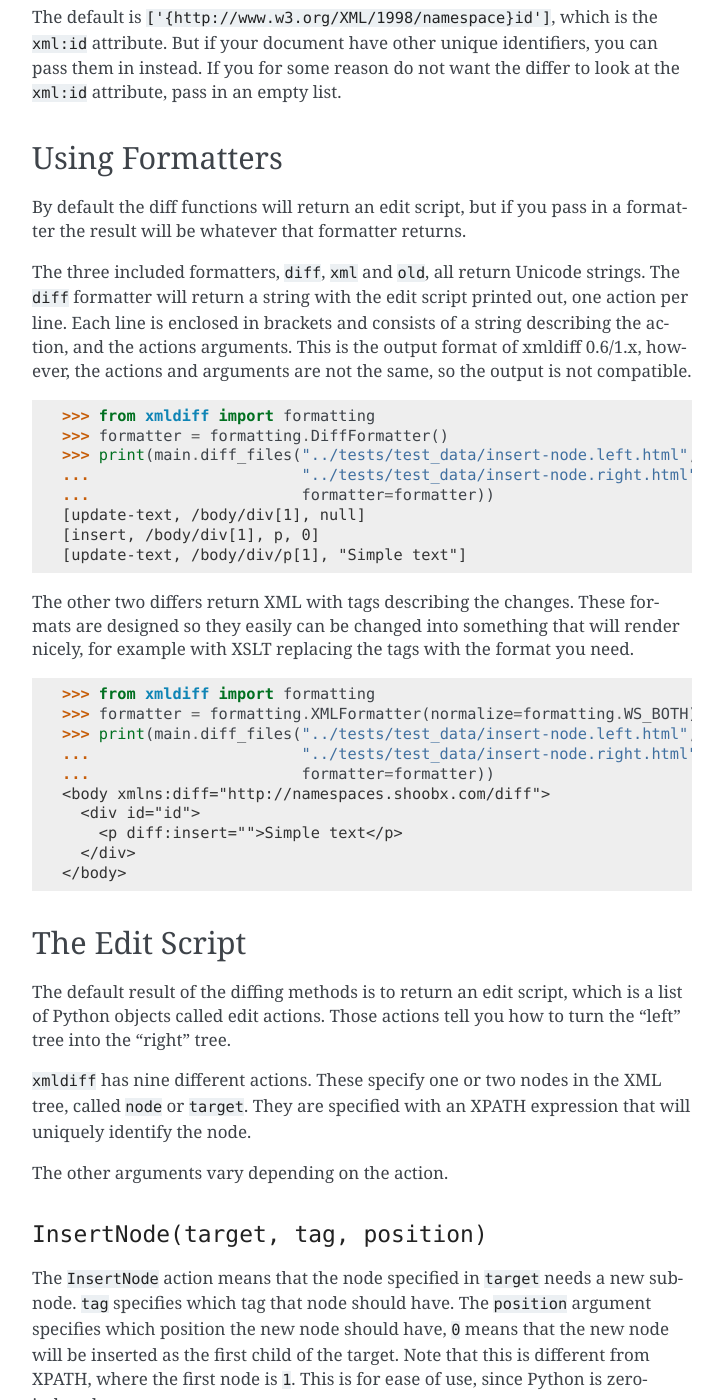
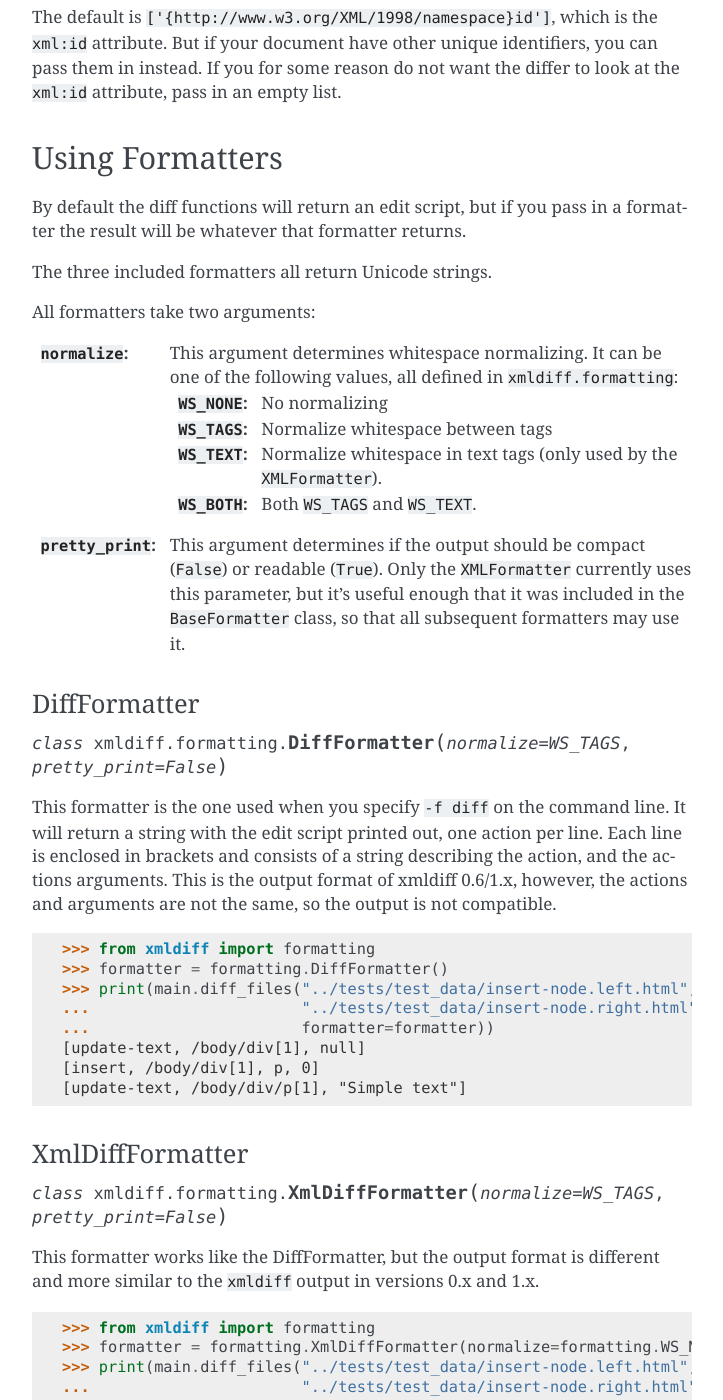
Before and after one commit to Shoobx/xmldiff, a Sphinx documentation site: the page built from docs/source/api.rst, in a window 1280 px wide and 1400 px high, scrolled down 2387 px. Shown: the whole window, without its empty margins (388-1111 px from the left). Built offline with Sphinx 7.4.7, drawn with Linux system fonts in a browser that asks for light colours; some of the changed text lies outside the part shown.

Commit message:
Improvements on formatting docs

```diff
--- a/docs/source/api.rst
+++ b/docs/source/api.rst
@@ -128,9 +128,34 @@ Using Formatters
 By default the diff functions will return an edit script,
 but if you pass in a formatter the result will be whatever that formatter returns.
 
-The three included formatters, ``diff``, ``xml`` and ``old``,
-all return Unicode strings.
-The ``diff`` formatter will return a string with the edit script printed out,
+The three included formatters all return Unicode strings.
+
+All formatters take two arguments:
+
+:``normalize``: This argument determines whitespace normalizing.
+                It can be one of the following values,
+                all defined in ``xmldiff.formatting``:
+
+                :``WS_NONE``: No normalizing
+
+                :``WS_TAGS``: Normalize whitespace between tags
+
+                :``WS_TEXT``: Normalize whitespace in text tags (only used by the ``XMLFormatter``).
+
+                :``WS_BOTH``: Both ``WS_TAGS`` and ``WS_TEXT``.
+
+:``pretty_print``: This argument determines if the output should be compact (``False``) or readable (``True``). Only the ``XMLFormatter`` currently uses this parameter,
+                   but it's useful enough that it was included in the ``BaseFormatter`` class,
+                   so that all subsequent formatters may use it.
+
+
+DiffFormatter
+.............
+
+.. py:class:: xmldiff.formatting.DiffFormatter(normalize=WS_TAGS, pretty_print=False)
+
+This formatter is the one used when you specify ``-f diff`` on the command line.
+It will return a string with the edit script printed out,
 one action per line.
 Each line is enclosed in brackets and consists of a string describing the action,
 and the actions arguments.
@@ -151,8 +176,42 @@ so the output is not compatible.
   [update-text, /body/div/p[1], "Simple text"]
 
 
-The other two differs return XML with tags describing the changes.
-These formats are designed so they easily can be changed into something that will render nicely,
+XmlDiffFormatter
+................
+
+.. py:class:: xmldiff.formatting.XmlDiffFormatter(normalize=WS_TAGS, pretty_print=False)
+
+This formatter works like the DiffFormatter,
+but the output format is different and more similar to the ``xmldiff`` output in versions 0.x and 1.x.
+
+.. doctest::
+  :options: -ELLIPSIS, +NORMALIZE_WHITESPACE
+
+  >>> from xmldiff import formatting
+  >>> formatter = formatting.XmlDiffFormatter(normalize=formatting.WS_NONE)
+  >>> print(main.diff_files("../tests/test_data/insert-node.left.html",
+  ...                       "../tests/test_data/insert-node.right.html",
+  ...                       formatter=formatter))
+  [update, /body/div[1]/text()[1], "\n    "]
+  [insert-first, /body/div[1],
+  <p/>]
+  [update, /body/div/p[1]/text()[1], "Simple text"]
+  [update, /body/div/p[1]/text()[2], "\n  "]
+
+
+XMLFormatter
+............
+
+.. py:class:: xmldiff.formatting.XMLFormatter(normalize=WS_NONE, pretty_print=True, text_tags=(), formatting_tags=())¶
+
+  :param text_tags: A list of XML tags that contain human readable text,
+                    ex ``('para', 'li')``
+
+  :param formatting_tags: A list of XML tags that are tags that change text formatting,
+                          ex ``('strong', 'i', 'u' )``
+
+This formatter return XML with tags describing the changes.
+These tags are designed so they easily can be changed into something that will render nicely,
 for example with XSLT replacing the tags with the format you need.
 
 .. doctest::
```
